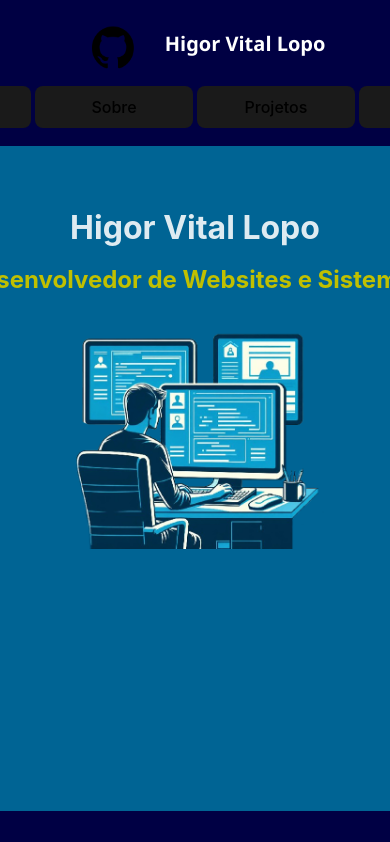
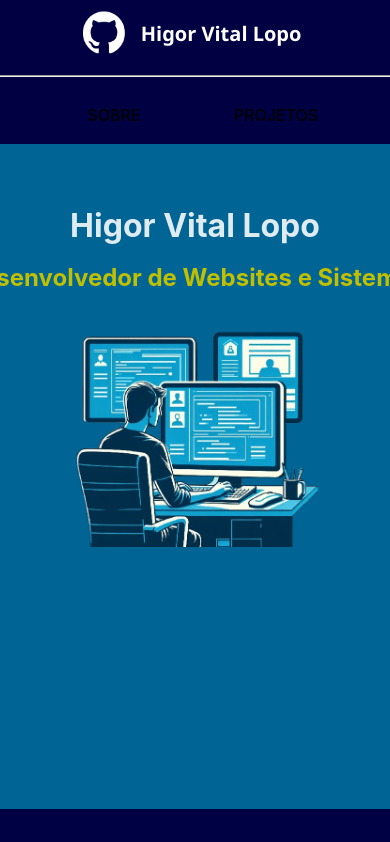
Before and after one commit to Higor335/Portfolio, a React (Vite) app in the folder Portfolio/: page / in a window 390 px wide. Shown: the top 842 px of the page. Built offline with nearby package versions, Linux system fonts and the light colour scheme.

Commit message:
feat: :art:

```diff
--- a/Portfolio/src/components/Header.tsx
+++ b/Portfolio/src/components/Header.tsx
@@ -3,7 +3,7 @@ import "../styles/Header.scss"
 export default function Header(){
 
     function scroLento(target: string){
-        const headerHeight = 95;
+        const headerHeight = 125;
         const element = document.querySelector(target);
         if (element) {
             const topOffset = (element as HTMLElement).offsetTop - headerHeight;
@@ -16,12 +16,13 @@ export default function Header(){
 
     return(
         <header>
-            <a target="_blank" href="https://github.com/Higor335/"><img src="src\assets\github-icon.png" alt="logo" className="logo"/><p>Higor Vital Lopo</p></a>
+            <a className="botaoGHUB" target="_blank" href="https://github.com/Higor335/"><img src="src\assets\github-icon1.png" alt="logo" className="logo"/><p className="nomeHeader">Higor Vital Lopo</p></a>
+            <hr className="hrHeader"/>
             <div className="botoesCabecalho">
-                <button onClick={() => scroLento('#inicio')}>Inicio</button>
-                <button onClick={() => scroLento('#sobre')}>Sobre</button>
-                <button onClick={() => scroLento('#projetos')}>Projetos</button>
-                <button onClick={() => scroLento('#contatos')}>Contatos</button>
+                <button onClick={() => scroLento('#inicio')}>INICIO</button>
+                <button onClick={() => scroLento('#sobre')}>SOBRE</button>
+                <button onClick={() => scroLento('#projetos')}>PROJETOS</button>
+                <button onClick={() => scroLento('#contatos')}>CONTATOS</button>
             </div>
         </header>
     )
--- a/Portfolio/src/styles/Header.scss
+++ b/Portfolio/src/styles/Header.scss
@@ -30,6 +30,10 @@ header {
     }
   }
 
+  .hrHeader{
+    display: none;
+  }
+
 
   .botoesCabecalho {
     margin-left: auto;
@@ -41,6 +45,7 @@ header {
 
     button{
       width: 150px;
+      background-color: transparent;
     }
   }
   }
@@ -49,19 +54,32 @@ header {
 
     header {
         height: auto;
-        padding: 10px;
         display: flex;
         flex-direction: column;
         align-items: center;
 
+        .hrHeader{
+          display: inline;
+          width: 85%;
+        }
+
+    }
+
+    .botaoGHUB{
+      margin-left: -33px;
     }
 
     .logo {
       height: 5vh;
-      margin-top: 25px;
+      margin-top: 15px;
+
       margin-bottom: -25px;
       transform: translate(-50%,-50%);
       border-radius: 0;
+    }
+
+    .nomeHeader{
+      margin-left: -15px;
     }
 
     .botoesCabecalho {
@@ -71,7 +89,7 @@ header {
       button{
         flex-grow: 1;
         flex-basis: 0;
-        max-width: 25%;
+        max-width: 28%;
         text-align: center;
         padding: 10px;
       }
```
Also changed, not shown: Portfolio/src/assets/github-icon1.png (added).
